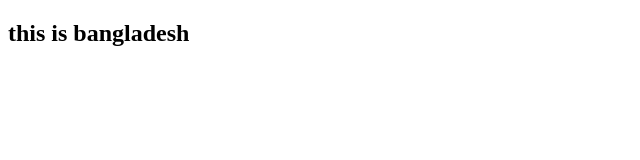
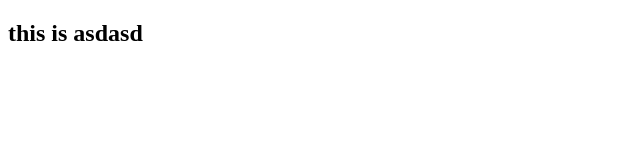
Before and after one commit to emran1892/test, a plain HTML site: page index.html in a window 1280 px wide. Shown: the full height of the page, 0-640 px from the left. Drawn offline with Linux system fonts and the light colour scheme.

Commit message:
something is changed

```diff
--- a/index.html
+++ b/index.html
@@ -6,6 +6,6 @@
     <title>Document</title>
 </head>
 <body>
-    <h2>this is bangladesh</h2>
+    <h2>this is asdasd</h2>
 </body>
 </html>
```
